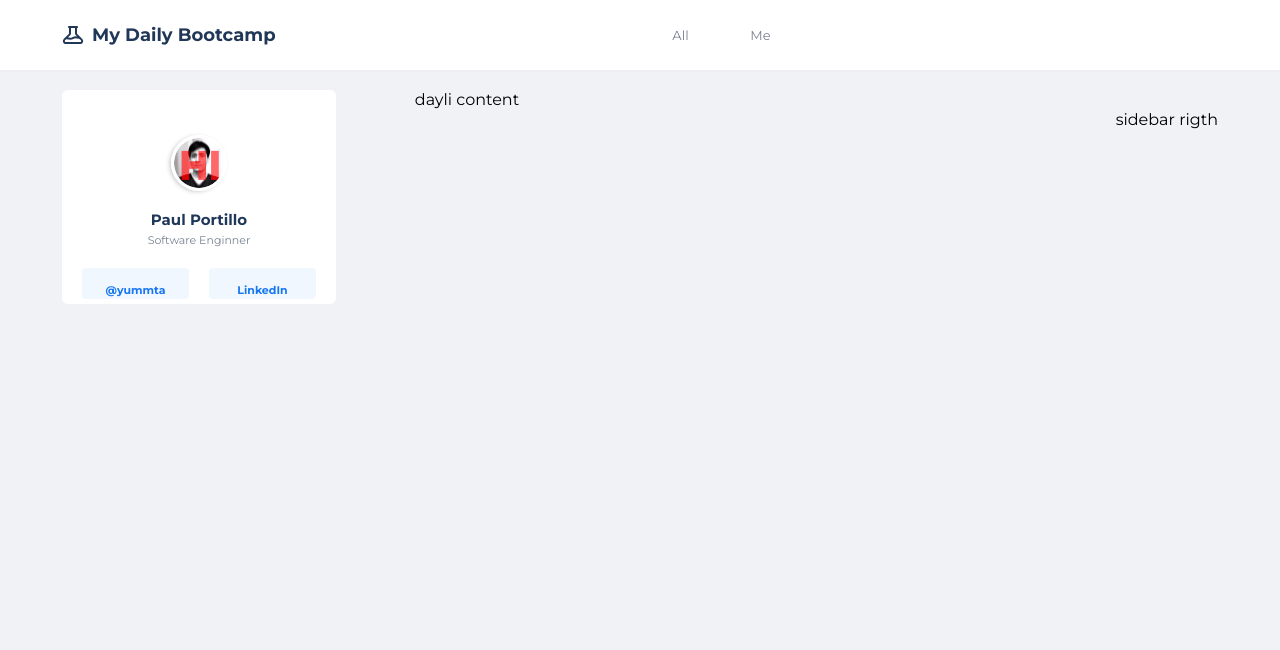
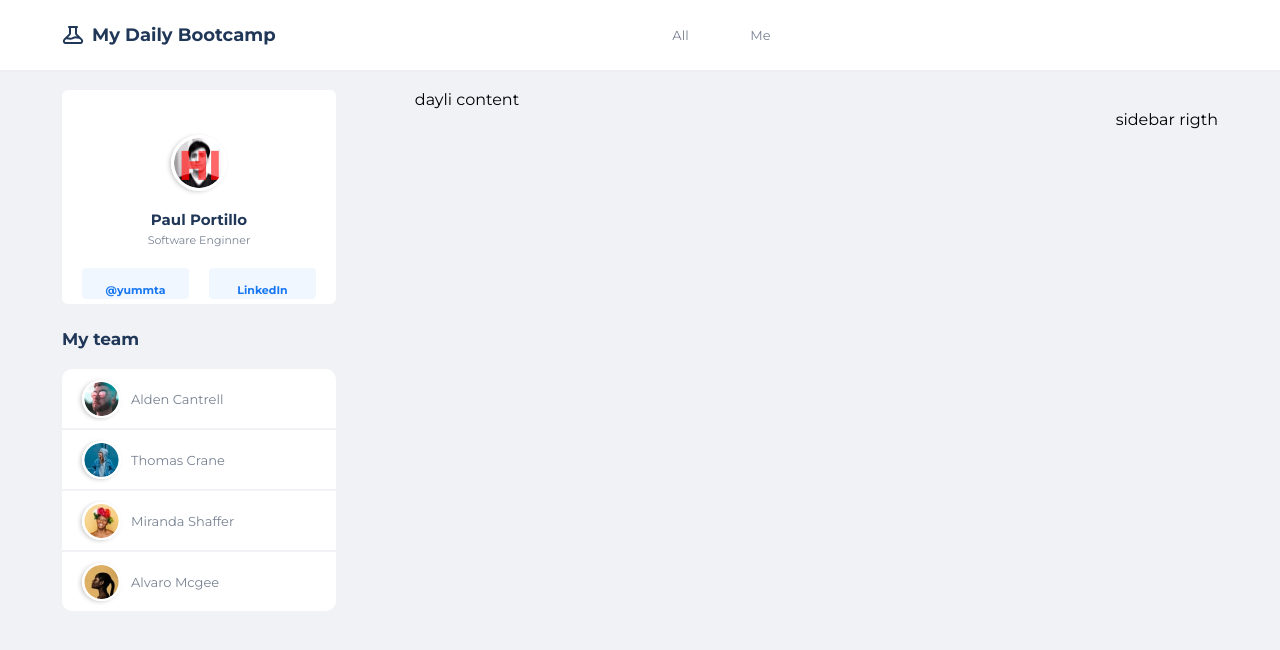
Before and after one commit to JimmyLoloy98/my-daily-bootcamp-react, a React (Vite) app: page / in a window 1280 px wide. Shown: the top 650 px of the page. Built offline with nearby package versions, Linux system fonts and the light colour scheme.

Commit message:
team section added

```diff
--- a/src/App.jsx
+++ b/src/App.jsx
@@ -4,6 +4,7 @@ import SidebarLeft from "./components/SidebarLeft";
 import DailyContent from "./components/DailyContent";
 import SidebarRigth from "./components/SidebarRigth";
 import ProfileCard from "./components/ProfileCard";
+import Team from "./components/Teams";
 
 function App() {
   return (
@@ -12,6 +13,7 @@ function App() {
       <Main>
         <SidebarLeft>
           <ProfileCard></ProfileCard>
+          <Team></Team>
         </SidebarLeft>
         <DailyContent></DailyContent>
         <SidebarRigth></SidebarRigth>
--- /dev/null
+++ b/src/components/Teams.jsx
@@ -0,0 +1,40 @@
+import team1 from "../../public/assets/img/team/team-1.jpg";
+import team2 from "../../public/assets/img/team/team-2.jpg";
+import team3 from "../../public/assets/img/team/team-3.jpg";
+import team4 from "../../public/assets/img/team/team-4.jpg";
+
+const Team = () => {
+  return (
+    <div className="teams">
+      <h2>My team</h2>
+      <div className="container-team">
+        <div className="date-teams1">
+          <a className="link-team" href="#">
+            <img className="team-img" src={team1} alt="Alden Cantrell" />
+            <p className="text-teams">Alden Cantrell</p>
+          </a>
+        </div>
+        <div className="date-teams">
+          <a className="link-team" href="#">
+            <img className="team-img" src={team2} alt="Thomas Crane" />
+            <p>Thomas Crane</p>
+          </a>
+        </div>
+        <div className="date-teams">
+          <a className="link-team" href="#">
+            <img className="team-img" src={team3} alt="Miranda Shaffer" />
+            <p>Miranda Shaffer</p>
+          </a>
+        </div>
+        <div className="date-teams2">
+          <a className="link-team" href="#">
+            <img className="team-img" src={team4} alt="Alvaro Mcgee" />
+            <p>Alvaro Mcgee</p>
+          </a>
+        </div>
+      </div>
+    </div>
+  );
+};
+
+export default Team;
```
